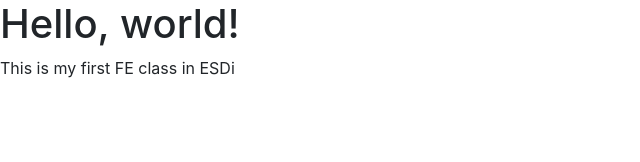
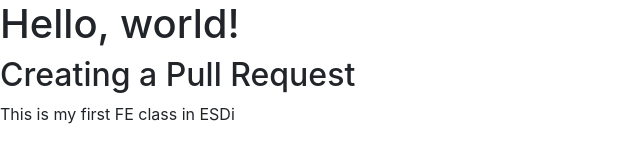
Before and after one commit to NataliaConsonni/FD-first-class, a plain HTML site: page index.html in a window 1280 px wide. Shown: the whole page, without its empty margins (0-640 px from the left). Drawn offline with nearby package versions, Linux system fonts and the light colour scheme.

Commit message:
Merge branch 'my-first-branch'
testing pull request

```diff
--- a/index.html
+++ b/index.html
@@ -12,6 +12,7 @@
   </head>
   <body>
     <h1>Hello, world!</h1>
+    <h2>Creating a Pull Request</h2>
     <p>This is my first FE class in ESDi</p>
 
     <!-- Optional JavaScript -->
```
